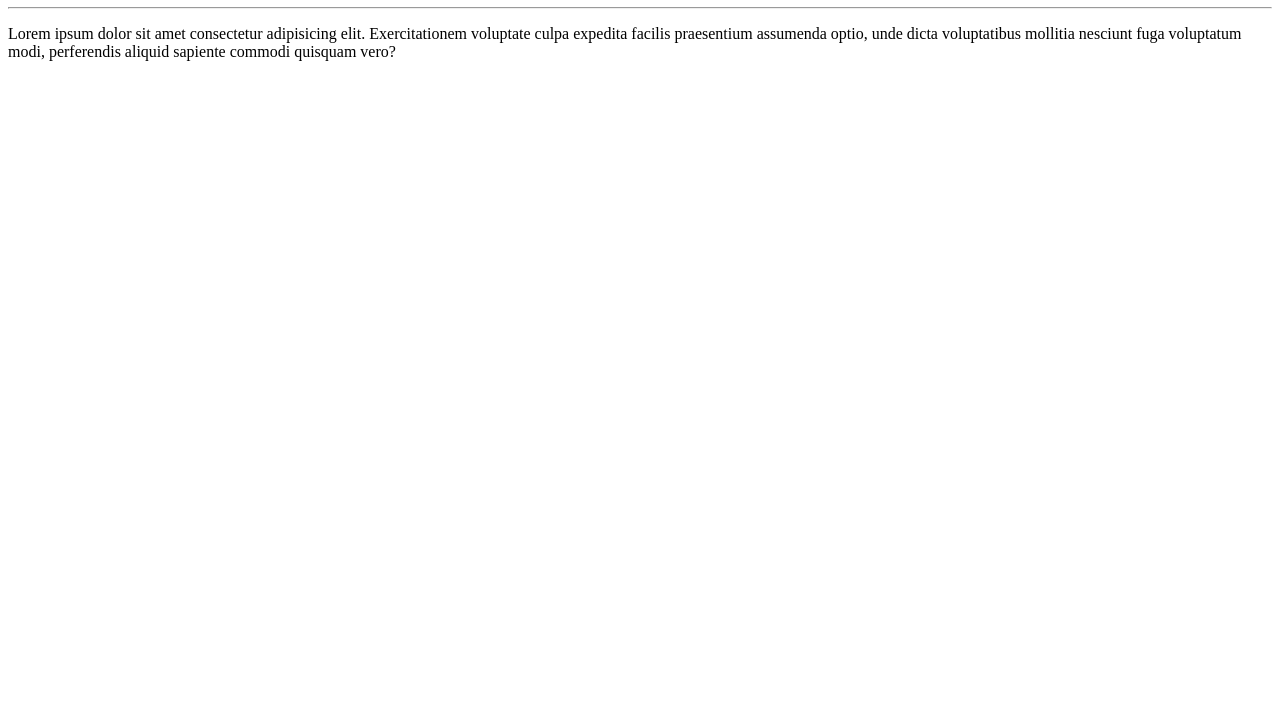
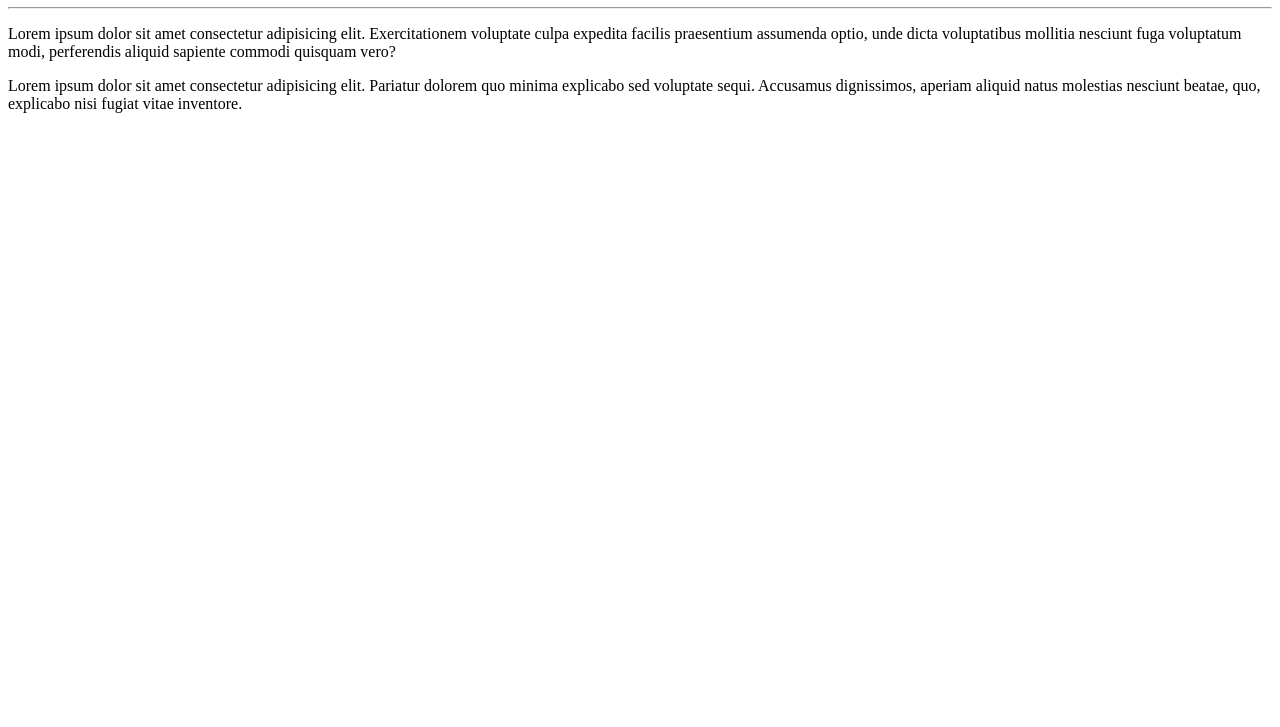
Before and after one commit to WilliandosSantos89/Ola-Mundo-CursoEmVideo, a plain HTML site: page Site Exemplo/index.html in a window 1280 px wide. Shown: the part 73-800 px from the top of the page. Drawn offline with Linux system fonts and the light colour scheme.

Commit message:
adicionei um parágrafo
nova atualização de linha no código

```diff
--- a/Site Exemplo/index.html
+++ b/Site Exemplo/index.html
@@ -10,5 +10,6 @@
     <h1>Olá, Mundo!</h1>
     <hr>
     <p> Lorem ipsum dolor sit amet consectetur adipisicing elit. Exercitationem voluptate culpa expedita facilis praesentium assumenda optio, unde dicta voluptatibus mollitia nesciunt fuga voluptatum modi, perferendis aliquid sapiente commodi quisquam vero?
+    <p>Lorem ipsum dolor sit amet consectetur adipisicing elit. Pariatur dolorem quo minima explicabo sed voluptate sequi. Accusamus dignissimos, aperiam aliquid natus molestias nesciunt beatae, quo, explicabo nisi fugiat vitae inventore.
 </body>
 </html>
```
